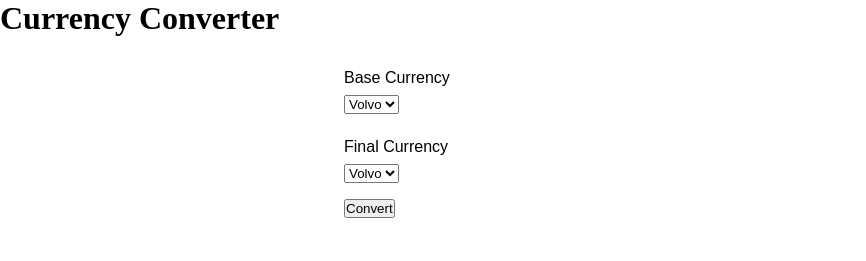
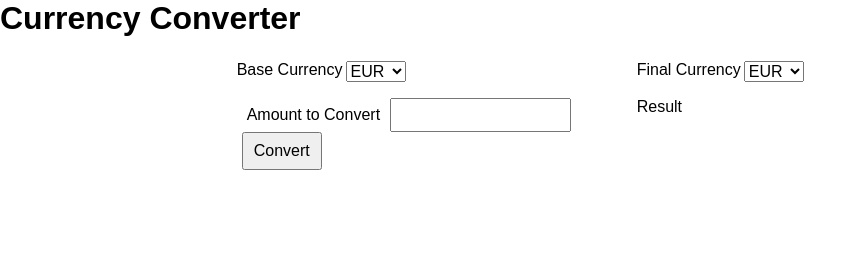
Before and after one commit to momentum-team-6/ajax--currency-converter-tfalba, a plain HTML site: page index.html in a window 1280 px wide. Shown: the whole page, without its empty margins (0-866 px from the left). Drawn offline with Linux system fonts and the light colour scheme.

Commit message:
got working to statically convert from baseUSD to any choice

```diff
--- a/index.html
+++ b/index.html
@@ -6,37 +6,31 @@
   <title>Currency Converter</title>
   <link rel="stylesheet" href="style.css">
   <script src="base-usd.js"></script>
-  <script src="script.js" async></script>
+  <script src="script.js" defer async></script>
 </head>
 <body>
   <h1>Currency Converter</h1>
   <div class="container" id="container-display">
-    <div class="form" id="form-input">
       <form id="form-currency">
         <div class="input-field" id="base-currency">
-          <label for="currency">Base Currency</label>
-          <select id="base" name="base">
-            <option value="volvo">Volvo</option>
-            <option value="saab">Saab</option>
-            <option value="fiat">Fiat</option>
-            <option value="audi">Audi</option>
-          </select>
+          Base Currency
+          <select id="base-choice" name="base"></select>
         </div>
         <div class="input-field" id="final-currency">
-          <label for="currency">Final Currency</label>
-          <select id="final" name="final">
-            <option value="volvo">Volvo</option>
-            <option value="saab">Saab</option>
-            <option value="fiat">Fiat</option>
-            <option value="audi">Audi</option>
-          </select>
+          Final Currency
+          <select id="final-choice" name="final"></select>
         </div>
-        <div class="input-field">
+        <div class="output-field" id="base-amount-field">
+          <label for="currency amount">Amount to Convert</label>
+          <input id="base-amount" type="text" required>
+        </div>
+        <div class="output-field" id="holder">
+          Result
+        </div>
+        <div class="output-field">
           <button id="submit-button" type="submit">Convert</button>
         </div>
-
       </form>
-    </div>
   </div>
 
 </body>
--- a/script.js
+++ b/script.js
@@ -34,11 +34,34 @@ const currencies = [
   'MYR'
 ]
 
-const base = document.querySelector('#base')
-const final = document.querySelector('#final')
+const baseChoice = document.querySelector('#base-choice')
+const finalChoice = document.querySelector('#final-choice')
 const form = document.querySelector('#form-currency')
+const amountField = document.querySelector('#base-amount-field')
+const outputAmt = document.querySelector('#holder')
+const amount = document.querySelector('#base-amount')
 
-for let (currency of currencies) {
-  // somehow write to the DOM the above currencies into the dropdown menu input of the form
+const outputAmtDiv = document.createElement('div')
 
+document.querySelector('#holder').appendChild(outputAmtDiv)
+
+for (let currency of currencies) {
+  baseChoice.innerHTML = baseChoice.innerHTML += `<option>${currency}</option>`
+  finalChoice.innerHTML = finalChoice.innerHTML += ` <option>${currency}</option>`
 }
+
+/* ------------------------------------------------------------------------------------------------------------------ */
+/*          This works below for reading from const=baseUSD. Now need to do the fetch based on base.value as          */
+/* ------------------------------------------------------------------------------------------------------------------ */
+
+/* ------------------------------------------------------------------------------------------------------------------ */
+/*                        input to the url and pull in whichever thing for const and then pull                        */
+/* ------------------------------------------------------------------------------------------------------------------ */
+
+outputAmtDiv.classList.add('output')
+form.addEventListener('submit', function (event) {
+  event.preventDefault()
+  let newCurrency = finalChoice.value
+  let convertAmount = amount.value*baseUSD.rates[newCurrency]
+  outputAmtDiv.innerHTML = convertAmount
+})
--- a/style.css
+++ b/style.css
@@ -4,21 +4,52 @@
   padding: 0;
 }
 
+h1 {
+  display: block;
+  width: 100%;
+}
+body {
+  display: flex;
+  flex-wrap: wrap;
+  justify-content: center;
+  font-family: "IBM Plex Sans", sans-serif;
+    /* flex-wrap: wrap; */
+}
+form {
+  display: flex;
+  flex-wrap: wrap;
+}
 .container {
-  font-family: sans-serif;
-  max-width: 40rem;
+  /* max-width: 40rem; */
+  display: flex;
+  align-items: center;
+  justify-content: center;
   padding: 1.5rem;
-  margin: 0 auto;
 }
 
 .input-field {
-  width: 100%;
   margin-bottom: 1rem;
+  display: flex;
+  flex-basis: 400px;
+  flex-direction: row;
+}
+.output-field {
+  display: flex;
+  flex-basis: 400px;
+  flex-wrap: wrap;
 }
 
+.output-field label {
+  padding: .5rem 10px;
+}
 .input-field label {
   display: block;
-  padding: 0.5rem 0;
+  padding: 0.5rem 10px;
+}
+
+.input-field select {
+  font-size: 1rem;
+  margin: 0 3px;
 }
 
 .input-field input {
@@ -26,3 +57,15 @@
   width: 100%;
   padding: 0.5rem;
 }
+
+button {
+  font-size: 1rem;
+  padding: 0.5rem 10px;
+  margin-left: 5px;
+}
+
+.holder {
+  border: solid 1px black;
+  width: 200px;
+  margin-left: 5px;
+}
```
